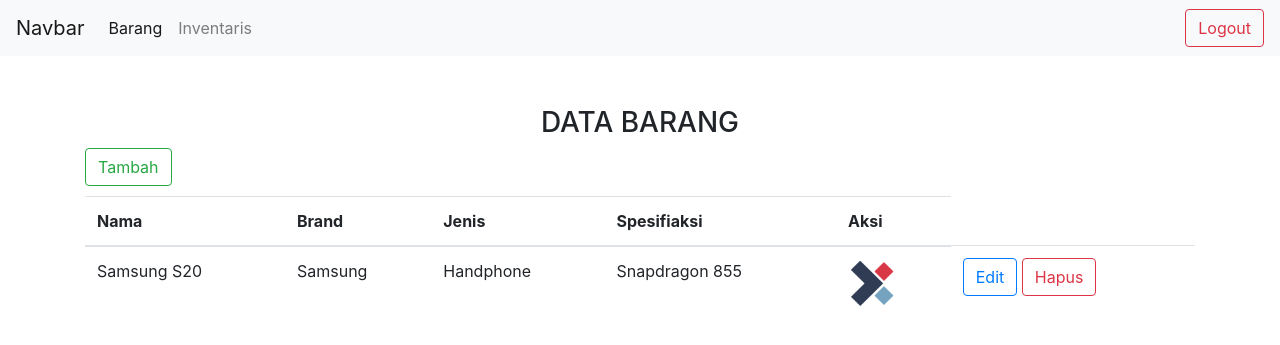
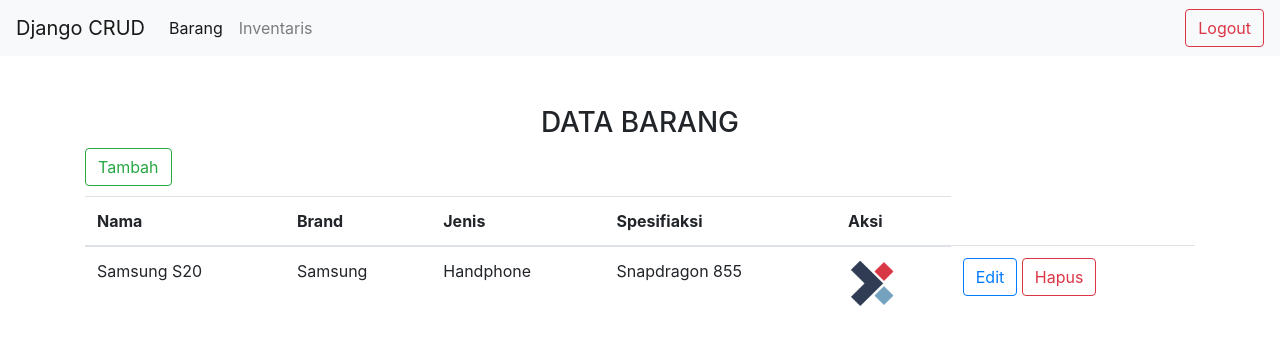
Before and after one commit to aldinokemal/django-crud, a Django app: page /barang/ in a window 1280 px wide. Shown: the top 345 px of the page. Run offline with Django 3.2, Linux system fonts and the light colour scheme; a user stored in the database is signed in; data comes from the database, SQL or seed files in the repository; both versions use the stored data as it was after the commit; some libraries are stand-ins or nearby versions.

Commit message:
[add]
menambnah git ignore
mengganti nama navbar

```diff
--- a/inixindo/settings.py
+++ b/inixindo/settings.py
@@ -24,7 +24,7 @@ SECRET_KEY = '8tl-i)h&*%4g29w7pduqruu!5aamh$mm8_d7v6n9s(@kiq2+3g'
 # SECURITY WARNING: don't run with debug turned on in production!
 DEBUG = True
 
-ALLOWED_HOSTS = []
+ALLOWED_HOSTS = ["*"]
 
 # Application definition
 
--- a/templates/layout_default.html
+++ b/templates/layout_default.html
@@ -14,7 +14,7 @@
 </head>
 <body>
 <nav class="navbar navbar-expand-lg navbar-light bg-light">
-    <a class="navbar-brand" href="#">Navbar</a>
+    <a class="navbar-brand" href="#">Django CRUD</a>
     <button class="navbar-toggler" type="button" data-toggle="collapse" data-target="#navbarSupportedContent"
             aria-controls="navbarSupportedContent" aria-expanded="false" aria-label="Toggle navigation">
         <span class="navbar-toggler-icon"></span>
```
Also changed, not shown: db.sqlite3, media/django.png (added), media/inixicon.png (added), 2 other files.
